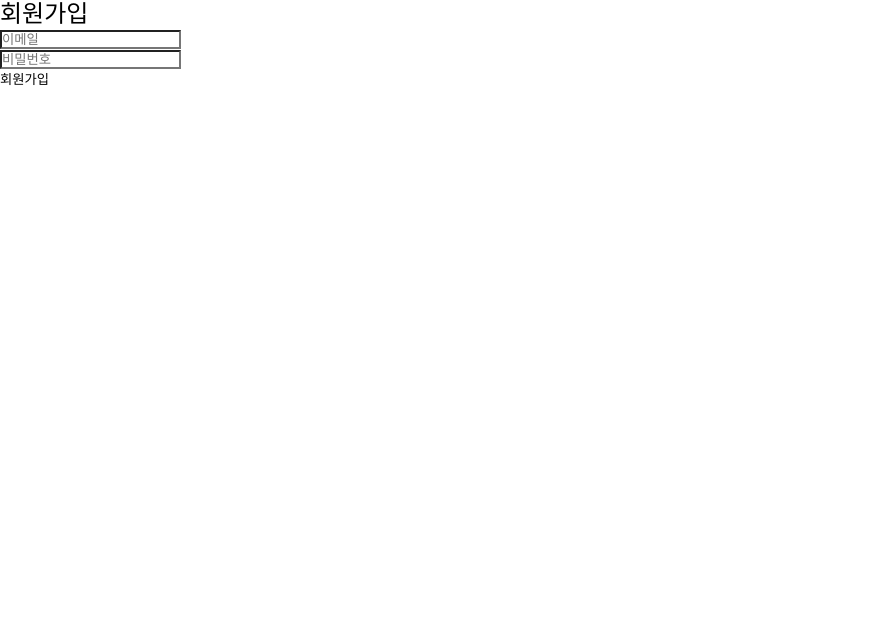
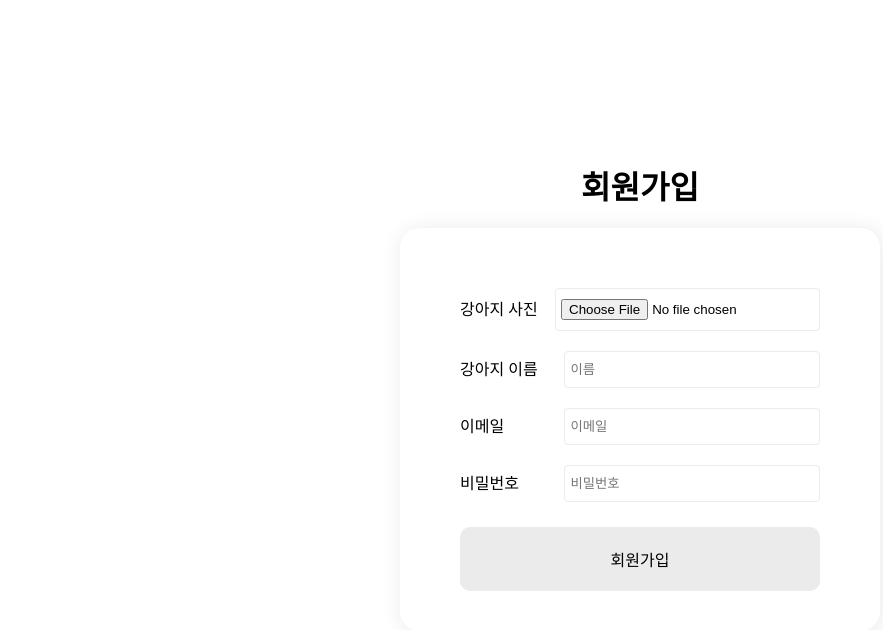
Before and after one commit to arbor0428/WeatherWithPuppy, a React (Create React App) app: page /RegisterPage in a window 1280 px wide. Shown: the top 630 px of the page, without its empty margins (0-883 px from the left). Built offline with nearby package versions, Linux system fonts and the light colour scheme; no server answers; a web font is replaced by a local one.

Commit message:
유효성 검사, error, firebase/storage, database 연결 추가

```diff
--- /dev/null
+++ b/src/assets/scss/section/_register.scss
@@ -0,0 +1,78 @@
+.register {
+
+    @include center-styles;
+
+    &__title {
+        margin-bottom: 20px;
+        text-align: center;
+        font-size: 2rem;
+        font-weight: 900;
+    }
+
+    &__form {
+        display: flex;
+        flex-direction: column;
+        justify-content: center;
+        align-items: center;
+        min-width: 360px;
+        padding: 40px 60px;
+        border-radius: 20px;
+        box-shadow: 2px 2px 20px 2px rgb(0 0 0 / 8%);
+
+        @media (max-width: 800px) {
+            width: 90%;
+            min-width: auto;
+            box-sizing: border-box;
+        }
+
+        form {
+            width: 100%;
+        }
+
+        &__imagepreview {
+            display: block;
+            margin: 10px auto;
+            max-width: 330px;
+        }
+
+        &__inputbox {
+            display: flex;
+            align-items: center;
+            width: 100%;
+            padding: 20px 0 0 0;
+
+            label {
+                flex-basis: 30%;
+            }
+
+            input {
+                flex-basis: 70%;
+                padding: 10px 5px;
+                border-radius: 4px;
+                border: 1px solid var(--gray);
+            }
+        }
+
+        &__inputbox.error {
+            input {
+                flex-basis: 70%;
+                padding: 10px 5px;
+                border-radius: 4px;
+                border: 1px solid red;
+            }
+        }
+
+        &__errormessage {
+            color: red;
+            font-size: 0.875rem;
+            text-align: right;
+        }
+
+        .btn {
+            width: 100%;
+            margin-top: 25px;
+            box-sizing: border-box;
+            text-align: center;
+        }
+    }
+}
--- a/src/assets/scss/style.scss
+++ b/src/assets/scss/style.scss
@@ -8,6 +8,7 @@
 
 // section
 @import "section/notfound";
+@import "section/register";
 @import "section/welcome";
 @import "section/searchweather";
 @import "section/searchresult";
--- a/src/pages/LoginPage/LoginPage.jsx
+++ b/src/pages/LoginPage/LoginPage.jsx
@@ -1,13 +1,39 @@
 import React, { useState } from 'react';
 import { signInWithEmailAndPassword } from "firebase/auth";
-import { auth } from "../../api/firebase"
+import { auth } from "../../api/firebase";
+import { Link, useNavigate } from 'react-router-dom';
 
 
 export default function LoginPage() {
     const [loginEmail, setLoginEmail] = useState("");
     const [loginPassword, setLoginPassword] = useState("");
+    const [errors, setErrors] = useState({});
+    const navigate = useNavigate();
 
-    const login = async () => {
+    const validateForm = () => {
+        let formErrors = {};
+        let isValid = true;
+
+        if (!loginEmail.trim()) {
+            formErrors.loginEmail = "이메일을 입력해주세요.";
+            isValid = false;
+        }
+
+        if (!loginPassword.trim()) {
+            formErrors.loginPassword = "비밀번호를 입력해주세요.";
+            isValid = false;
+        }
+
+        setErrors(formErrors);
+        return isValid;
+    };
+
+    const login = async (e) => {
+        e.preventDefault();
+        if (!validateForm()) {
+            return;
+        }
+
         try {
             const user = await signInWithEmailAndPassword(
                 auth,
@@ -15,18 +41,45 @@ export default function LoginPage() {
                 loginPassword
             );
             console.log(user);
+
+            alert("로그인이 성공했습니다."); // 로그인이 성공했을 때 alert 창 표시
+            navigate("/SearchWeather");
         } catch (error) {
-            console.log(error.message);
+            alert(error.message); // 오류 메시지를 alert 창에 표시
         }
     };
 
     return (
-        <div className='login__form'>
-            <form action="">
-                <input type="email" placeholder='이메일' onChange={(event) => {setLoginEmail(event.target.value);}} />
-                <input type="password" placeholder='비밀번호' onChange={(event) => {setLoginPassword(event.target.value);}} />
-                <button type='submit' onClick={login}> 로그인</button>
-            </form>
+        <div className='register'>
+            <h2 className='register__title'>로그인</h2>
+            <div className='register__form'>
+                <form action="">
+                    <div className={`register__form__inputbox ${errors.loginEmail ? 'error' : ''}`}>
+                        <label htmlFor="loginemail">이메일</label>
+                        <input
+                            id="loginemail"
+                            type="email"
+                            placeholder='이메일'
+                            onChange={(event) => {setLoginEmail(event.target.value);}}
+                        />
+                    </div>
+                    {errors.loginEmail && <p className='register__form__errormessage'>* {errors.loginEmail}</p>}
+                    <div className={`register__form__inputbox ${errors.loginPassword ? 'error' : ''}`}>
+                        <label htmlFor="loginpassword">비밀번호</label>
+                        <input
+                            id="loginpassword"
+                            type="password"
+                            placeholder='비밀번호'
+                            onChange={(event) => {setLoginPassword(event.target.value);}}
+                        />
+                    </div>
+                    {errors.loginPassword && <p className='register__form__errormessage'>* {errors.loginPassword}</p>}
+                    <button className='btn' type='submit' onClick={login}> 로그인</button>
+                </form>
+                <Link className="btn" to='/RegisterPage'>
+                    회원가입하기
+                </Link>
+            </div>
         </div>
     );
 }
--- a/src/pages/RegisterPage/RegisterPage.jsx
+++ b/src/pages/RegisterPage/RegisterPage.jsx
@@ -1,38 +1,167 @@
-
-import { createUserWithEmailAndPassword } from "firebase/auth";
-import { auth } from "../../api/firebase"
+import { createUserWithEmailAndPassword, updateProfile } from "firebase/auth";
+import { ref as dbRef, set } from 'firebase/database';
+import { ref as storageRef, uploadBytes, getDownloadURL } from 'firebase/storage';
+import { auth, database, storage } from "../../api/firebase";
 import { useState } from 'react';
+import { useNavigate } from 'react-router-dom';
 
 export default function RegisterPage() {
-
     const [registerEmail, setRegisterEmail] = useState("");
     const [registerPassword, setRegisterPassword] = useState("");
+    const [displayName, setDisplayName] = useState('');
+    const [image, setImage] = useState(null);
+    const [imagePreview, setImagePreview] = useState(null); // 이미지 미리보기 URL 추가
+    const [errors, setErrors] = useState({});
+    const navigate = useNavigate();
 
-    const register = async () => {
+
+    const handleImageChange = (e) => {
+        if (e.target.files[0]) {
+            const selectedImage = e.target.files[0];
+            setImage(selectedImage);
+
+            // 이미지 미리보기 생성
+            const reader = new FileReader();
+            reader.onloadend = () => {
+                setImagePreview(reader.result);
+            };
+            reader.readAsDataURL(selectedImage);
+        }
+    };
+
+    //유효성검사
+
+    const validateForm = () => {
+        let formErrors = {};
+        let isValid = true;
+
+        if (!displayName.trim()) {
+            formErrors.displayName = "이름을 입력해주세요.";
+            isValid = false;
+        }
+
+        if (!registerEmail.trim()) {
+            formErrors.registerEmail = "이메일을 입력해주세요.";
+            isValid = false;
+        } else if (!/\S+@\S+\.\S+/.test(registerEmail)) {
+            formErrors.registerEmail = "올바른 이메일 형식을 입력해주세요.";
+            isValid = false;
+        }
+
+        if (!registerPassword.trim()) {
+            formErrors.registerPassword = "비밀번호를 입력해주세요.";
+            isValid = false;
+        } else if (registerPassword.length < 6) {
+            formErrors.registerPassword = "비밀번호는 최소 6자리여야 합니다.";
+            isValid = false;
+        }
+
+        setErrors(formErrors);
+        return isValid;
+    };
+
+    const register = async (e) => {
+        e.preventDefault();  // 폼 제출의 기본 동작을 막습니다.
+
+        if (!validateForm()) {
+            return;
+        }
+
         try {
-            const user = await createUserWithEmailAndPassword(
+            // 사용자 생성
+            const userCredential = await createUserWithEmailAndPassword(
                 auth,
                 registerEmail,
                 registerPassword
             );
-            console.log(user)
+            const user = userCredential.user;
+            console.log(user);
+
+            // 이미지 업로드 및 URL 가져오기
+            let photoURL = 'https://cdn.pixabay.com/photo/2017/06/13/12/53/profile-2398782_1280.png'; // 기본 이미지
+            if (image) {
+                const imageRef = storageRef(storage, `profileImages/${user.uid}`);
+                await uploadBytes(imageRef, image);
+                photoURL = await getDownloadURL(imageRef);
+                console.log("Uploaded Image URL:", photoURL); // 업로드된 이미지 URL 확인용
+            }
+
+            // 프로필 업데이트
+            await updateProfile(user, {
+                displayName: displayName,
+                photoURL: photoURL,
+            });
+
+            // 데이터베이스에 사용자 정보 저장
+            await set(dbRef(database, `users/${user.uid}`), {
+                name: displayName,
+                image: photoURL,
+            });
+
+            alert('회원가입이 완료되었습니다.');
+            navigate("/LoginPage");
+
         } catch (error) {
-            console.log(error.message);
+            alert(error.message); // 오류 메시지를 alert 창에 표시
         }
     }
 
     return (
-        <div className='register__form'>
-            <h2>회원가입</h2>
-            <form>
-                <div>
-                    <input type="email" placeholder='이메일' onChange={(event) => {setRegisterEmail(event.target.value);}}/>
-                </div>
-                <div>
-                    <input type="password" placeholder='비밀번호' onChange={(event) => {setRegisterPassword(event.target.value);}} />
-                </div>
-                <button onClick={register}>회원가입</button>
-            </form>
-        </div>
+        <section className='register'>
+            <h2 className='register__title'>회원가입</h2>
+            <div className='register__form'>
+                <form onSubmit={register}>
+                    {imagePreview && (
+                        <img className='register__form__imagepreview' src={imagePreview} alt="이미지 미리보기" style={{ maxWidth: '200px' }} />
+                    )}
+                    <div className='register__form__inputbox'>
+                        <label htmlFor="puppyimg">강아지 사진</label>
+                        <input
+                            id="puppyimg"
+                            type="file"
+                            accept="image/*"
+                            onChange={handleImageChange}
+                        />
+                    </div>
+                    <div className={`register__form__inputbox ${errors.displayName ? 'error' : ''}`}>
+                        <label htmlFor="puppyname">강아지 이름</label>
+                        <input
+                            id="puppyname"
+                            type="text"
+                            placeholder="이름"
+                            value={displayName}
+                            onChange={(e) => setDisplayName(e.target.value)}
+                        />
+                    </div>
+                    {errors.displayName && <p className='register__form__errormessage' >* {errors.displayName}</p>}
+
+                    <div className={`register__form__inputbox ${errors.registerEmail ? 'error' : ''}`}>
+                        <label htmlFor="email">이메일</label>
+                        <input
+                            id="email"
+                            type="email"
+                            placeholder='이메일'
+                            value={registerEmail}
+                            onChange={(e) => setRegisterEmail(e.target.value)}
+                        />
+                    </div>
+                    {errors.registerEmail && <p className='register__form__errormessage'>* {errors.registerEmail}</p>}
+
+                    <div className={`register__form__inputbox ${errors.registerPassword ? 'error' : ''}`}>
+                        <label htmlFor="password">비밀번호</label>
+                        <input
+                            id="password"
+                            type="password"
+                            placeholder='비밀번호'
+                            value={registerPassword}
+                            onChange={(e) => setRegisterPassword(e.target.value)}
+                        />
+                    </div>
+                    {errors.registerPassword && <p className='register__form__errormessage'>* {errors.registerPassword}</p>}
+
+                    <button className='btn' type="submit">회원가입</button>
+                </form>
+            </div>
+        </section>
     );
 }
```
Also changed, not shown: src/api/firebase.js (+14 -8 lines).
